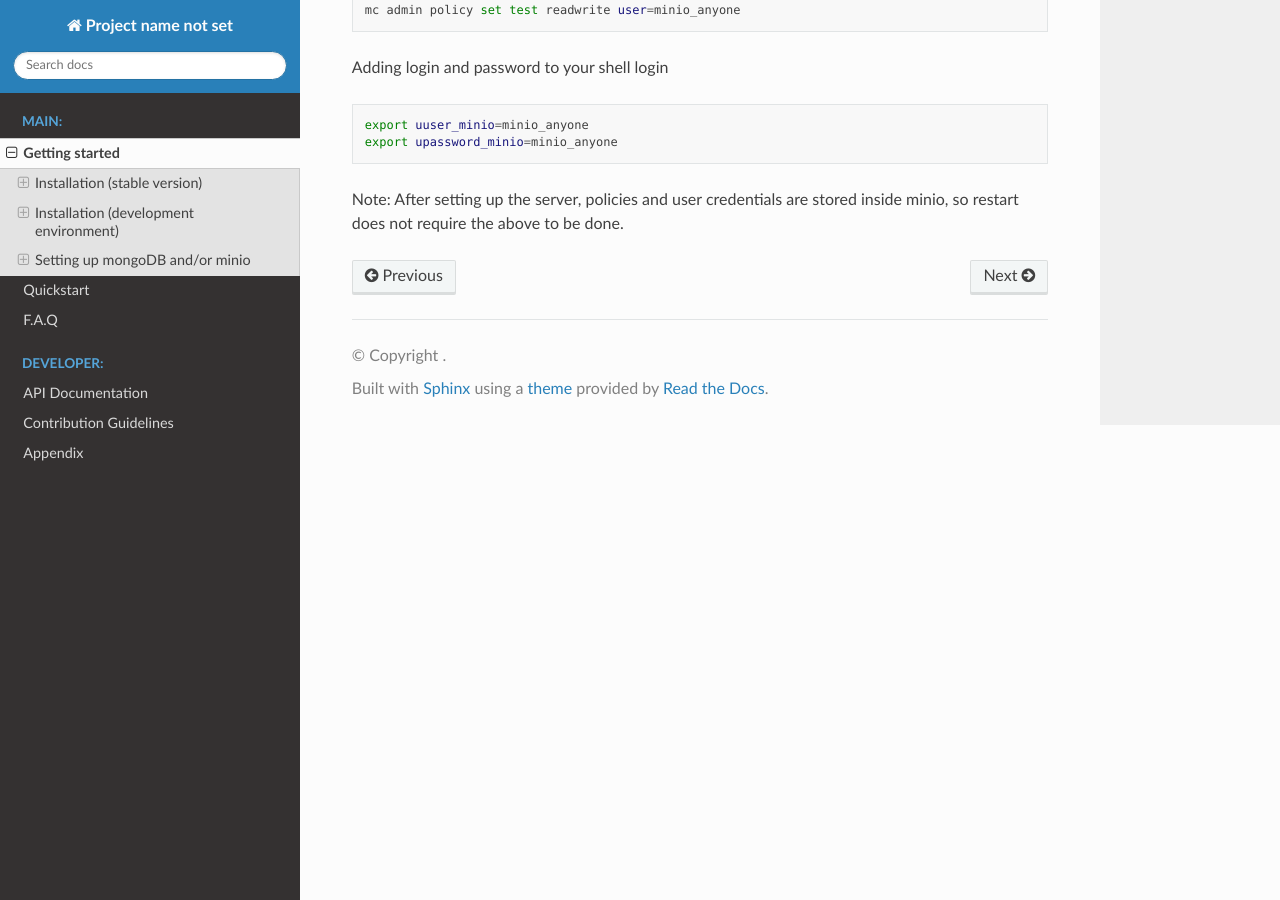
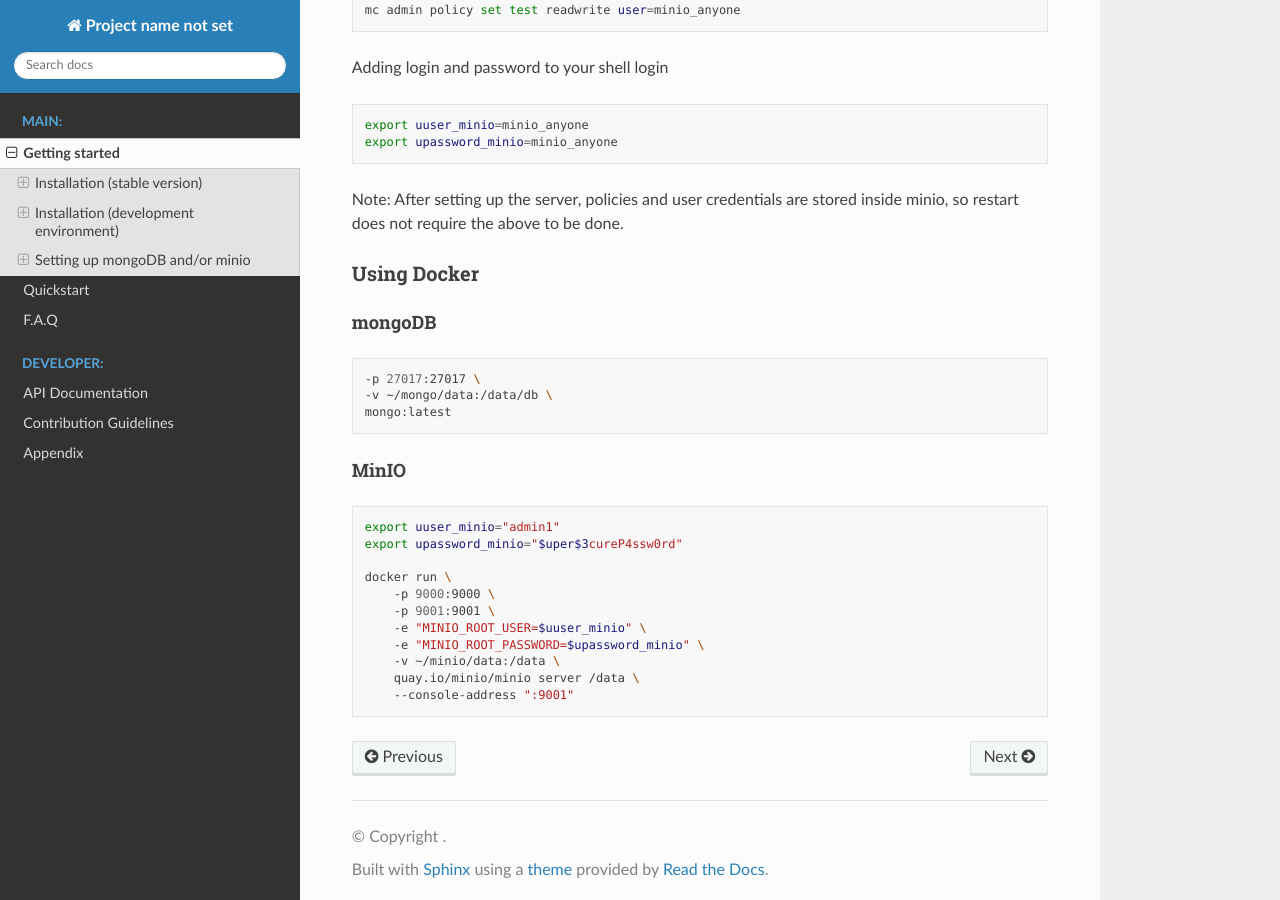
Before and after one commit to urgap/urgap, a Sphinx documentation site: the page built from docs/source/getting_started.rst, in a window 1280 px wide and 900 px high, scrolled down 1582 px. Built offline with Sphinx 7.4.7 and the Read the Docs theme 2.0.0, drawn with Linux system fonts in a browser that asks for light colours; pages that are not in the unit, such as notebooks, are missing from menus; the version number could not be read and is left out.

Commit message:
Add docker instructions
- add instructions how to start mongoDB docker
- add instructions how to start minio docker
- small improvments and clarifications

```diff
--- a/docs/source/getting_started.rst
+++ b/docs/source/getting_started.rst
@@ -99,3 +99,34 @@ Adding login and password to your shell login
 
 Note: After setting up the server, policies and user credentials are stored inside minio,
 so restart does not require the above to be done.
+
+
+Using Docker
+^^^^^^^^^^^^
+
+mongoDB
+""""""""
+
+.. code-block:: bash
+
+        -p 27017:27017 \
+        -v ~/mongo/data:/data/db \
+        mongo:latest
+
+
+MinIO
+"""""
+
+.. code-block:: bash
+
+    export uuser_minio="admin1"
+    export upassword_minio="$uper$3cureP4ssw0rd"
+
+    docker run \
+        -p 9000:9000 \
+        -p 9001:9001 \
+        -e "MINIO_ROOT_USER=$uuser_minio" \
+        -e "MINIO_ROOT_PASSWORD=$upassword_minio" \
+        -v ~/minio/data:/data \
+        quay.io/minio/minio server /data \
+        --console-address ":9001"
--- a/docs/source/quickstart.rst
+++ b/docs/source/quickstart.rst
@@ -9,6 +9,12 @@ Running pytest
 
 .. code-block:: bash
 
+
+If you need a fresh installation of all requirements, run
+
+.. code-block:: bash
+
+    tox -r -e py39
 
 
 Using UFiles, the data abstraction layer
```
